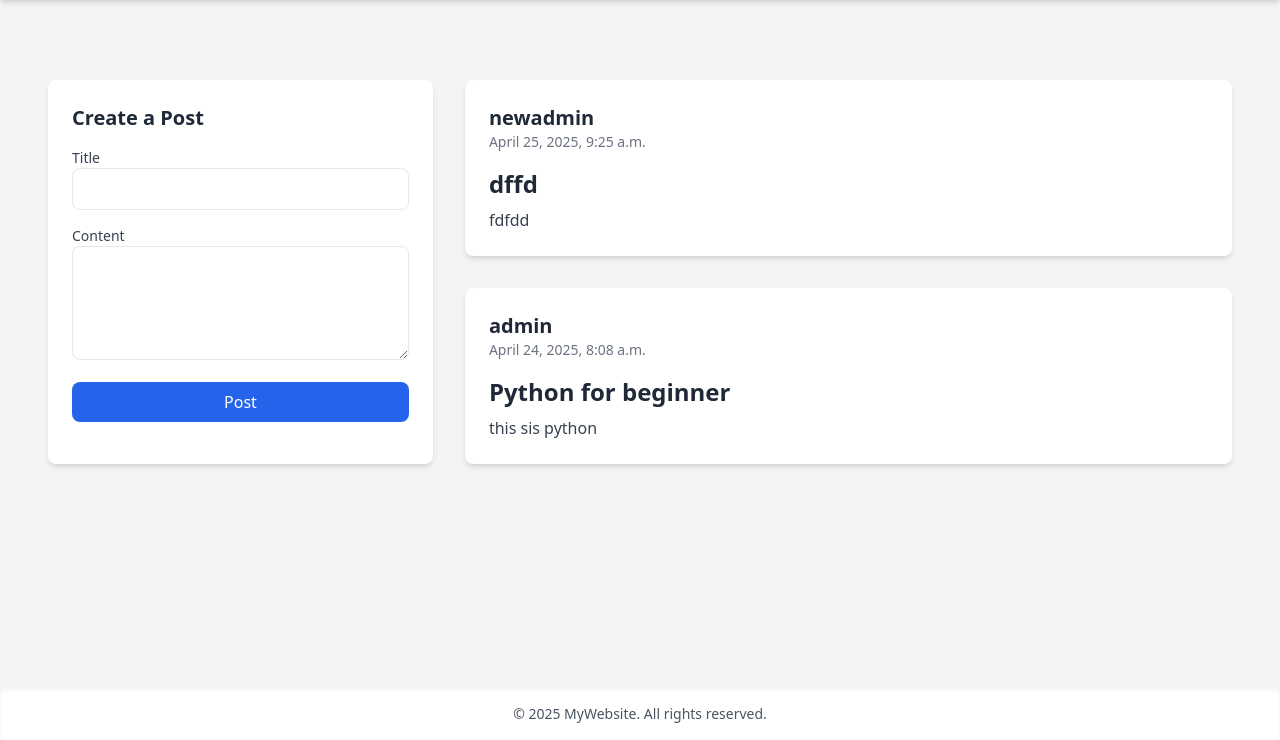
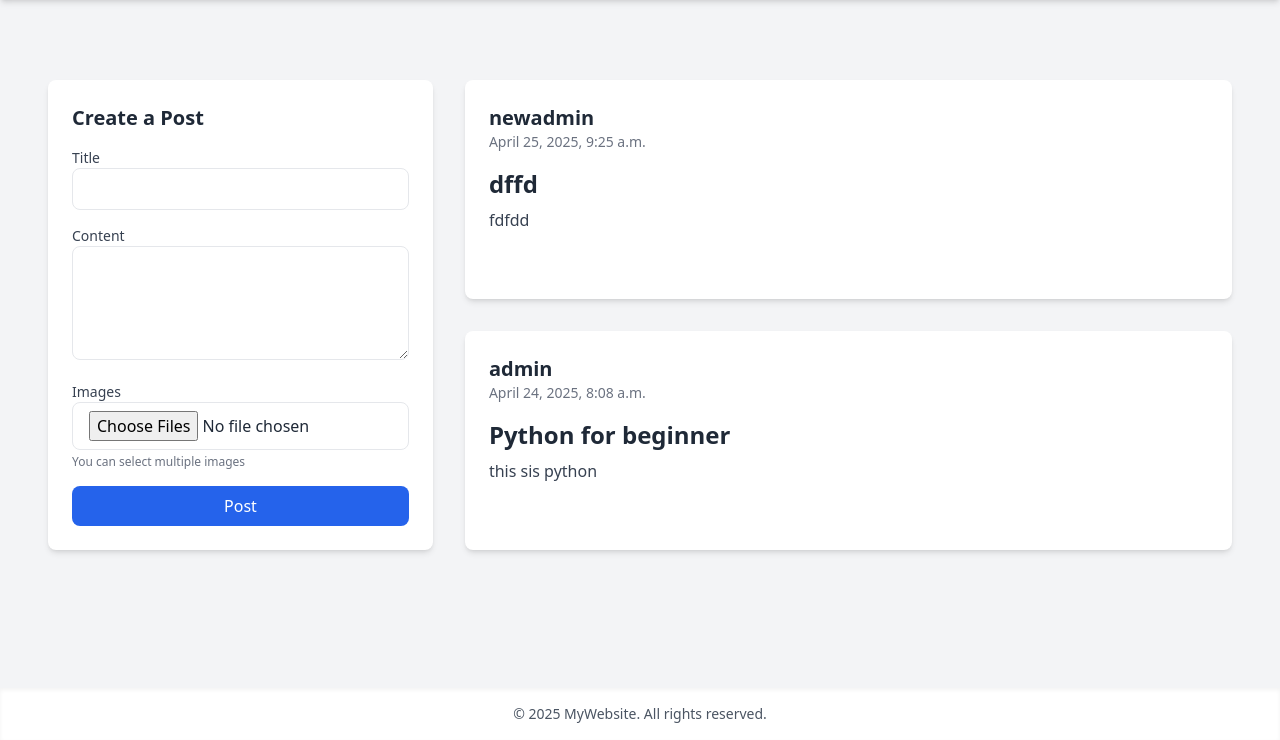
Before and after one commit to Biseshadhikari/Nihareeka-practice, a Django app: page / in a window 1280 px wide. Shown: the part 60-800 px from the top of the page. Run offline with Django 5.2, Linux system fonts and the light colour scheme; data comes from the database, SQL or seed files in the repository; both versions use the stored data as it was after the commit; some libraries are stand-ins or nearby versions.

Commit message:
changes made

```diff
--- a/app/views.py
+++ b/app/views.py
@@ -8,9 +8,14 @@ def home(request):
     if request.method == "POST":
         title = request.POST.get('title')
         content = request.POST.get('content')
+        images = request.FILES.getlist('images')
+
         if title == "" or content == "":
             return redirect('/')
-        Post.objects.create(title = title ,content= content,user = request.user)
+        post = Post.objects.create(title = title ,content= content,user = request.user)
+        for image in images:
+            Images.objects.create(post =post,img=image)
+
         return redirect('/')
     return render(request,'index.html',{"posts":posts})
 
--- a/templates/index.html
+++ b/templates/index.html
@@ -9,7 +9,7 @@
     <!-- Sidebar: Post Creation Form -->
     <div class="w-full md:w-1/3 bg-white p-6 rounded-lg shadow-md">
       <h2 class="text-xl font-bold mb-4">Create a Post</h2>
-      <form method="POST"  class="space-y-4" novalidate>
+      <form method="POST" enctype="multipart/form-data" class="space-y-4" novalidate>
         {% csrf_token %}
         <div>
           <label class="block text-sm font-medium text-gray-700">Title</label>
@@ -19,9 +19,15 @@
           <label class="block text-sm font-medium text-gray-700">Content</label>
           <textarea name="content" rows="4" class="w-full px-4 py-2 border rounded-lg focus:outline-none focus:ring-2 focus:ring-blue-400" required></textarea>
         </div>
+        <div>
+          <label class="block text-sm font-medium text-gray-700">Images</label>
+          <input type="file" name="images" multiple accept="image/*" class="w-full px-4 py-2 border rounded-lg focus:outline-none focus:ring-2 focus:ring-blue-400">
+          <p class="text-xs text-gray-500 mt-1">You can select multiple images</p>
+        </div>
         <button type="submit" class="w-full bg-blue-600 text-white py-2 rounded-lg hover:bg-blue-700 transition">Post</button>
       </form>
     </div>
+
 
     <!-- Main Content: Post Feed -->
     <div class="w-full md:w-2/3 grid grid-cols-1 gap-8">
```
Also changed, not shown: db.sqlite3, media/img/Screenshot_2025-04-19_at_22_o0Z6Vgx.09.54.png (added), media/img/Screenshot_2025-04-21_at_16.35.38.png (added), media/img/Screenshot_2025-04-21_at_16_82gU88c.35.28.png (added).
